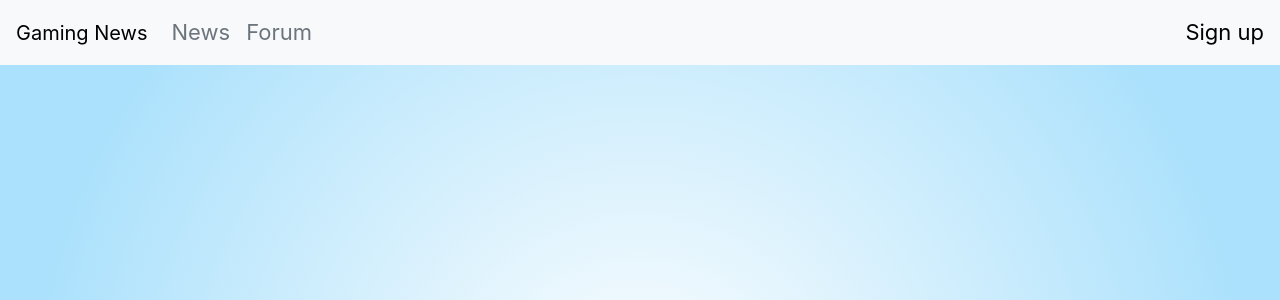
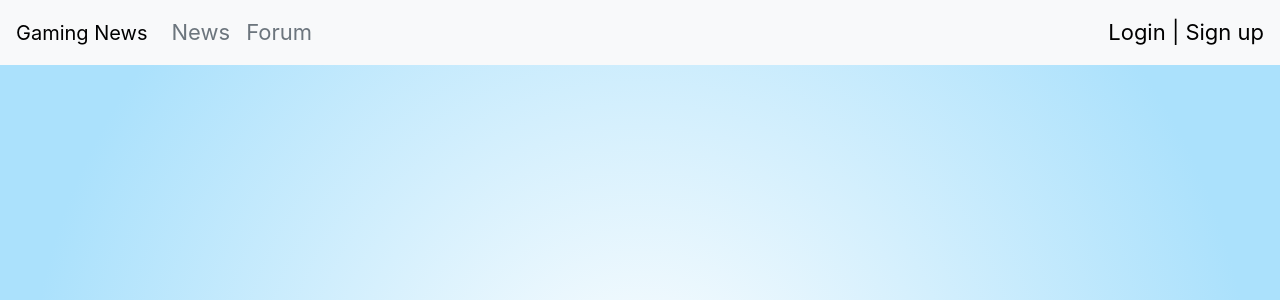
Before and after one commit to mstew87/Full-Stack-Django-Project, a Django app: page / in a window 1280 px wide. Shown: the top 300 px of the page. Run offline with Django 3.2, Linux system fonts and the light colour scheme.

Commit message:
Added login to navbar

```diff
--- a/GamingNewsApp/templates/partial/nav.html
+++ b/GamingNewsApp/templates/partial/nav.html
@@ -1,5 +1,5 @@
 <nav class="navbar navbar-expand-lg navbar-primary bg-light">
-  <a class="navbar-brand" href="#">Gaming News</a>
+  <a class="navbar-brand" href="/">Gaming News</a>
   <button
     class="navbar-toggler"
     type="button"
@@ -25,6 +25,6 @@
         >
       </li>
     </ul>
-    <a href="/signup" class="href">Sign up</a>
+    <a href="/signup" class="href">Login | Sign up</a>
   </div>
 </nav>
```
